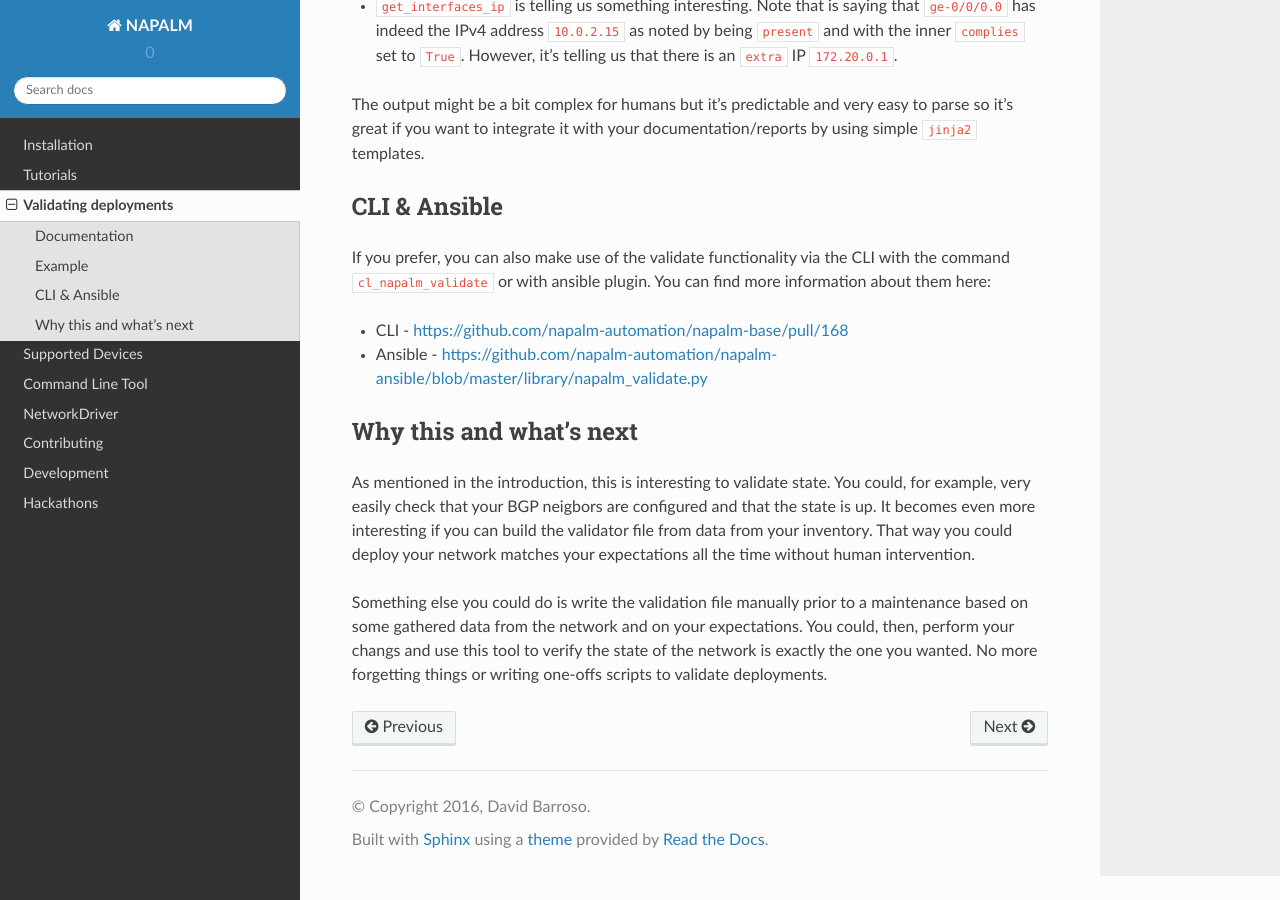
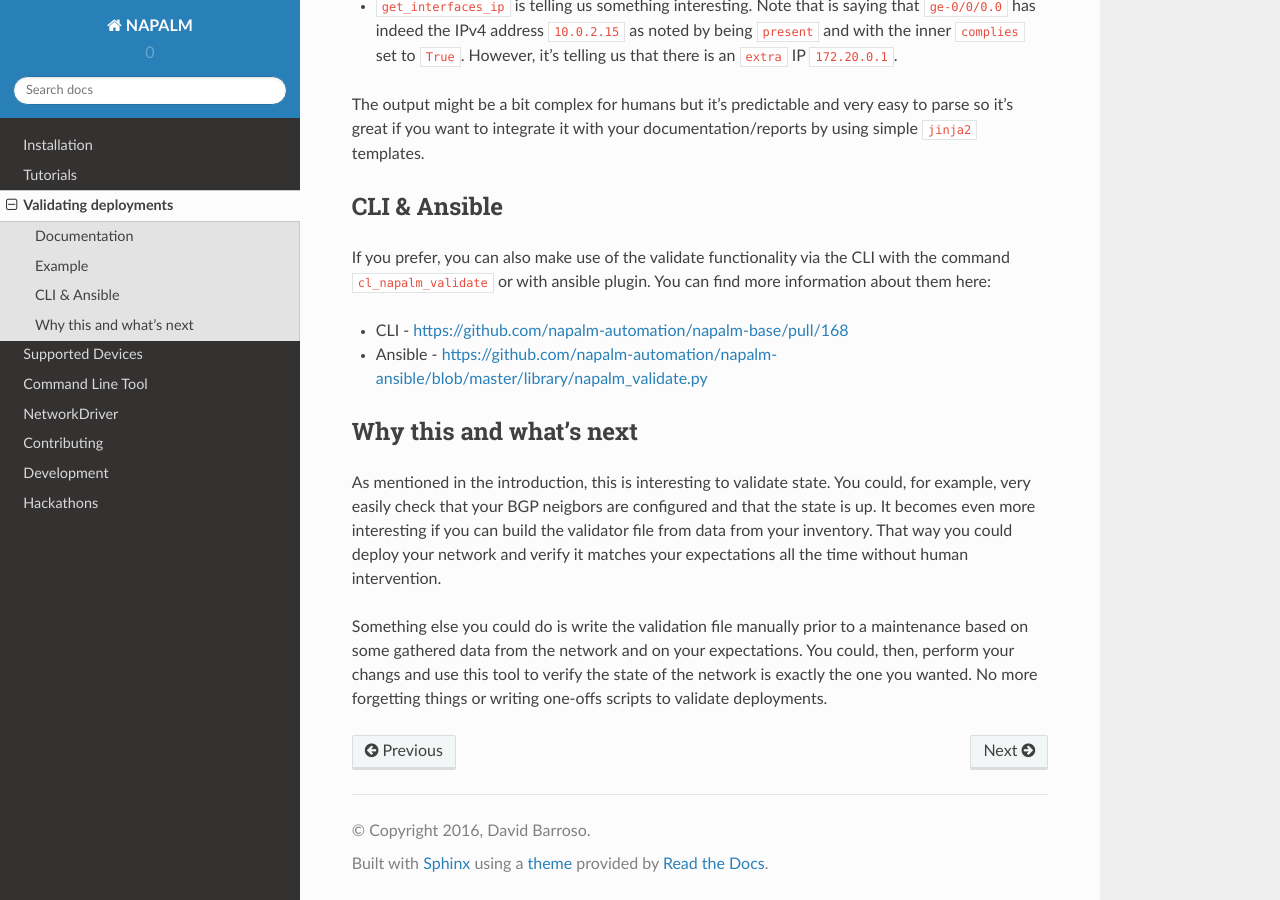
Before and after one commit to napalm-automation/napalm, a Sphinx documentation site: the page built from docs/validate/index.rst, in a window 1280 px wide and 900 px high, scrolled down 4091 px. Built offline with Sphinx 7.4.7 and the Read the Docs theme 2.0.0, drawn with Linux system fonts in a browser that asks for light colours.

Commit message:
More typos. I am a terrible writer.

```diff
--- a/docs/validate/index.rst
+++ b/docs/validate/index.rst
@@ -217,7 +217,7 @@ Why this and what's next
 As mentioned in the introduction, this is interesting to validate state. You could, for example,
 very easily check that your BGP neigbors are configured and that the state is up. It becomes even more
 interesting if you can build the validator file from data from your inventory. That way you could
-deploy your network matches your expectations all the time without human intervention.
+deploy your network and verify it matches your expectations all the time without human intervention.
 
 Something else you could do is write the validation file manually prior to a maintenance based on
 some gathered data from the network and on your expectations. You could, then, perform your changs
```
